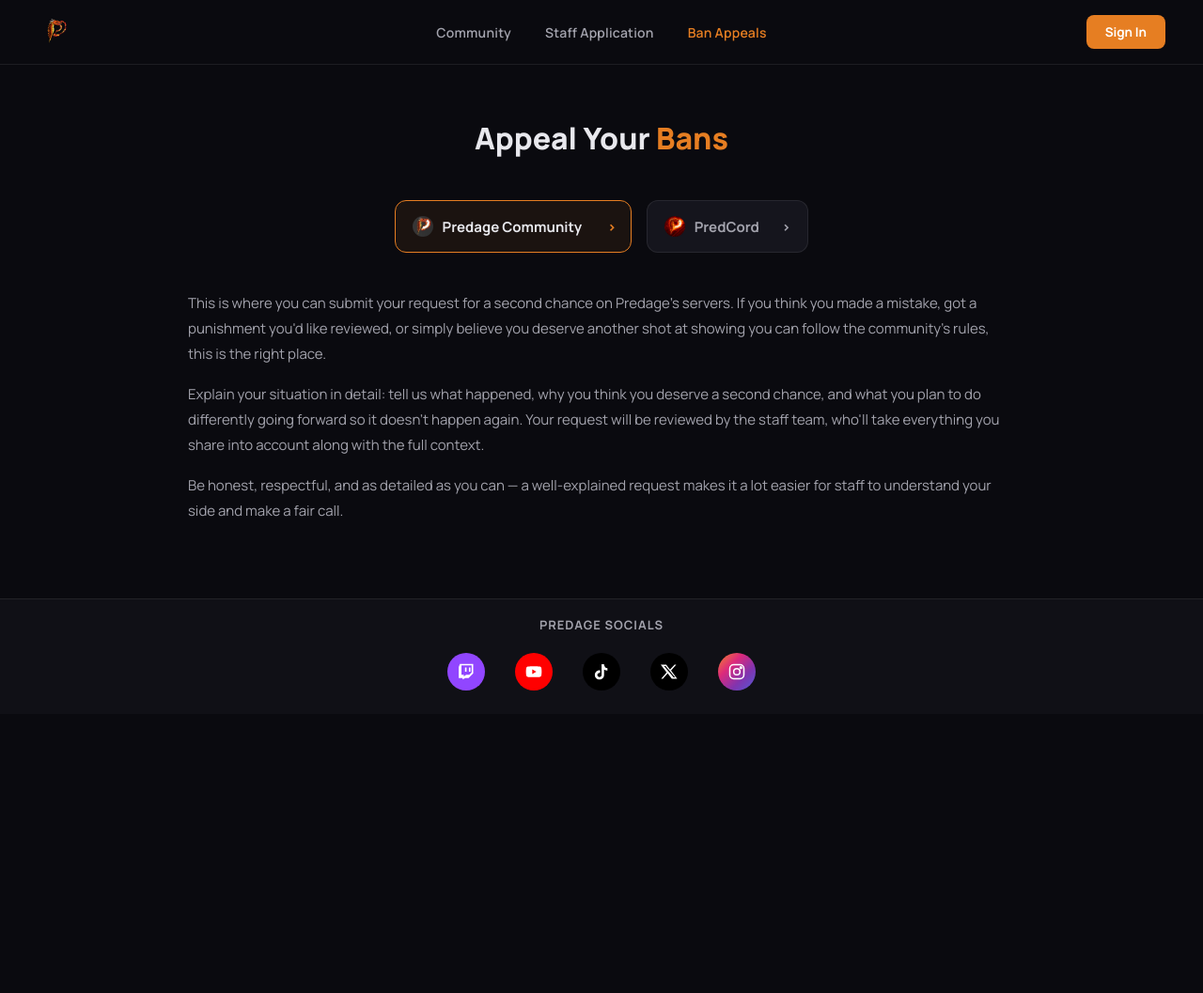
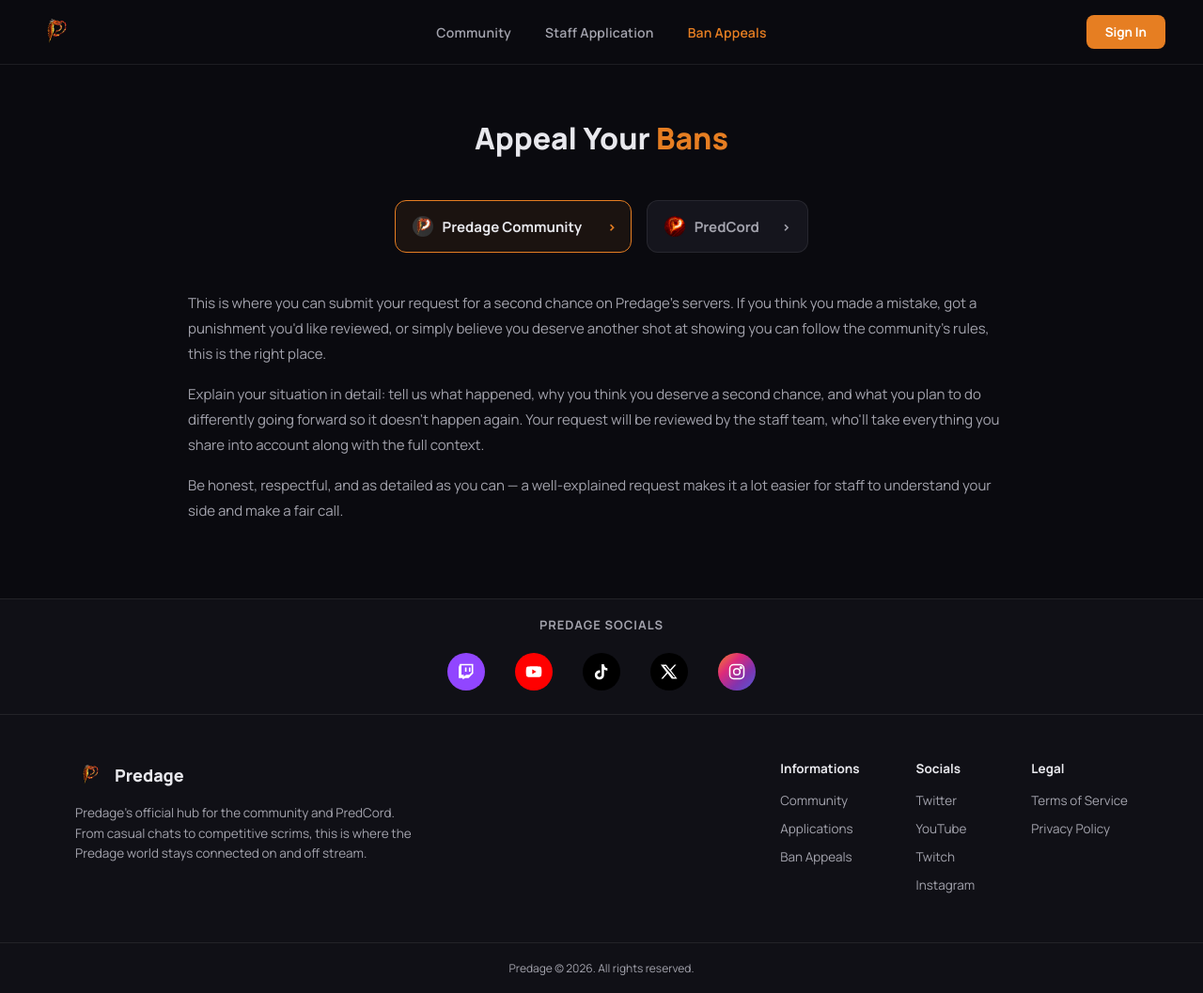
Before and after one commit to Felixzeu/predcord-dashboard, a website: page site/appeals.html in a window 1280 px wide. Shown: the whole page at 94% size. Before the commit the page ends 800 px from the top, so only its background shows below. Drawn offline with Linux system fonts and the light colour scheme; no server answers.

Commit message:
Update appeals.html

```diff
--- a/site/appeals.html
+++ b/site/appeals.html
@@ -533,6 +533,84 @@ header span {
 }
 
 .social-icon svg { width: 20px; height: 20px; }
+
+.site-footer {
+    background: var(--bg-bar);
+    border-top: 1px solid var(--border);
+    flex-shrink: 0;
+}
+
+.footer-inner {
+    max-width: 1200px;
+    margin: 0 auto;
+    padding: 48px 40px 40px;
+    display: flex;
+    justify-content: space-between;
+    gap: 60px;
+}
+
+.footer-brand { max-width: 360px; }
+
+.footer-brand-top {
+    display: flex;
+    align-items: center;
+    gap: 10px;
+    margin-bottom: 14px;
+}
+
+.footer-brand-top img {
+    width: 32px;
+    height: 32px;
+    border-radius: 8px;
+    object-fit: cover;
+}
+
+.footer-brand-top span {
+    font-size: 18px;
+    font-weight: 800;
+}
+
+.footer-brand p {
+    color: var(--text-dim);
+    font-size: 13.5px;
+    line-height: 1.6;
+}
+
+.footer-cols {
+    display: flex;
+    gap: 60px;
+}
+
+.footer-col h4 {
+    font-size: 13.5px;
+    font-weight: 700;
+    color: var(--text);
+    margin-bottom: 16px;
+}
+
+.footer-col a {
+    display: block;
+    color: var(--text-dim);
+    text-decoration: none;
+    font-size: 13.5px;
+    margin-bottom: 12px;
+    transition: color 0.2s ease;
+}
+
+.footer-col a:hover { color: var(--text); }
+
+.footer-bottom {
+    border-top: 1px solid var(--border);
+    padding: 18px 40px;
+    text-align: center;
+    color: var(--text-dim);
+    font-size: 12px;
+}
+
+@media (max-width: 720px) {
+    .footer-inner { flex-direction: column; gap: 32px; }
+    .footer-cols { flex-wrap: wrap; gap: 32px; }
+}
 </style>
 </head>
 <body>
@@ -626,6 +704,43 @@ header span {
         </a>
     </div>
 </section>
+
+<footer class="site-footer" id="siteFooter">
+    <div class="footer-inner">
+        <div class="footer-brand">
+            <div class="footer-brand-top">
+                <img src="/images/dragon-logo.png" alt="Predage">
+                <span>Predage</span>
+            </div>
+            <p>Predage's official hub for the community and PredCord. From casual chats to competitive scrims, this is where the Predage world stays connected on and off stream.</p>
+        </div>
+
+        <div class="footer-cols">
+            <div class="footer-col">
+                <h4>Informations</h4>
+                <a href="/">Community</a>
+                <a href="/staff-application">Applications</a>
+                <a href="/appeals">Ban Appeals</a>
+            </div>
+
+            <div class="footer-col">
+                <h4>Socials</h4>
+                <a href="https://x.com/Predage1" target="_blank" rel="noopener">Twitter</a>
+                <a href="https://www.youtube.com/@predagefn" target="_blank" rel="noopener">YouTube</a>
+                <a href="https://www.twitch.tv/predagefn" target="_blank" rel="noopener">Twitch</a>
+                <a href="https://www.instagram.com/predagefn/" target="_blank" rel="noopener">Instagram</a>
+            </div>
+
+            <div class="footer-col">
+                <h4>Legal</h4>
+                <a href="/terms">Terms of Service</a>
+                <a href="/privacy">Privacy Policy</a>
+            </div>
+        </div>
+    </div>
+
+    <div class="footer-bottom">Predage © 2026. All rights reserved.</div>
+</footer>
 
 <div class="modal-overlay" id="appModal">
     <div class="modal-box">
```
